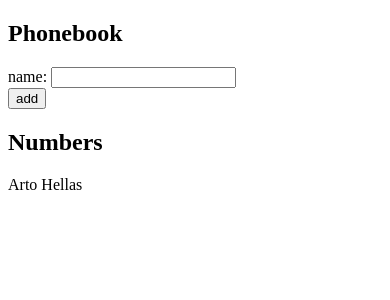
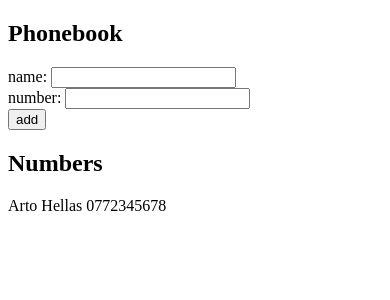
Before and after one commit to schrishan/full-stack-open-2022, a React (Create React App) app in the folder part1/: page / in a window 390 px wide. Shown: the top 300 px of the page. Built offline with nearby package versions, Linux system fonts and the light colour scheme.

Commit message:
2.8: The Phonebook Step3

```diff
--- a/part1/src/App.js
+++ b/part1/src/App.js
@@ -2,33 +2,43 @@ import { useState } from 'react'
 
 const App = () => {
   const [persons, setPersons] = useState([
-    { name: 'Arto Hellas' }
+    { name: 'Arto Hellas',
+      number:'0772345678' }
   ])
   const [newName, setNewName] = useState('');
+  const [newNumber, setNewNumber] = useState('');
 
-  const addName = (event) => {
+  const addContact = (event) => {
     event.preventDefault()
     if (persons.some(el => el.name === newName)) {
       alert(`${newName} is already added to phonebook`);
     } else {
       const nameObj = {
-        name: newName
+        name: newName,
+        number:newNumber
       }
       setPersons(persons.concat(nameObj))
     }
     setNewName('');
+    setNewNumber('');
   }
 
   const handleNameChange = (event) => {
     setNewName(event.target.value)
   }
+  const handleNumberChange = (event) => {
+    setNewNumber(event.target.value)
+  }
 
   return (
     <div>
       <h2>Phonebook</h2>
-      <form onSubmit={addName}>
+      <form onSubmit={addContact}>
         <div>
           name: <input value={newName} onChange={handleNameChange} />
+        </div>
+        <div>
+          number: <input value={newNumber} onChange={handleNumberChange} />
         </div>
         <div>
           <button type="submit">add</button>
@@ -37,7 +47,7 @@ const App = () => {
       <h2>Numbers</h2>
 
       {persons.map(person =>
-        <div key={person.name}>{person.name} </div>
+        <div key={person.name}>{person.name} {person.number}</div>
       )}
     </div>
   )
```
